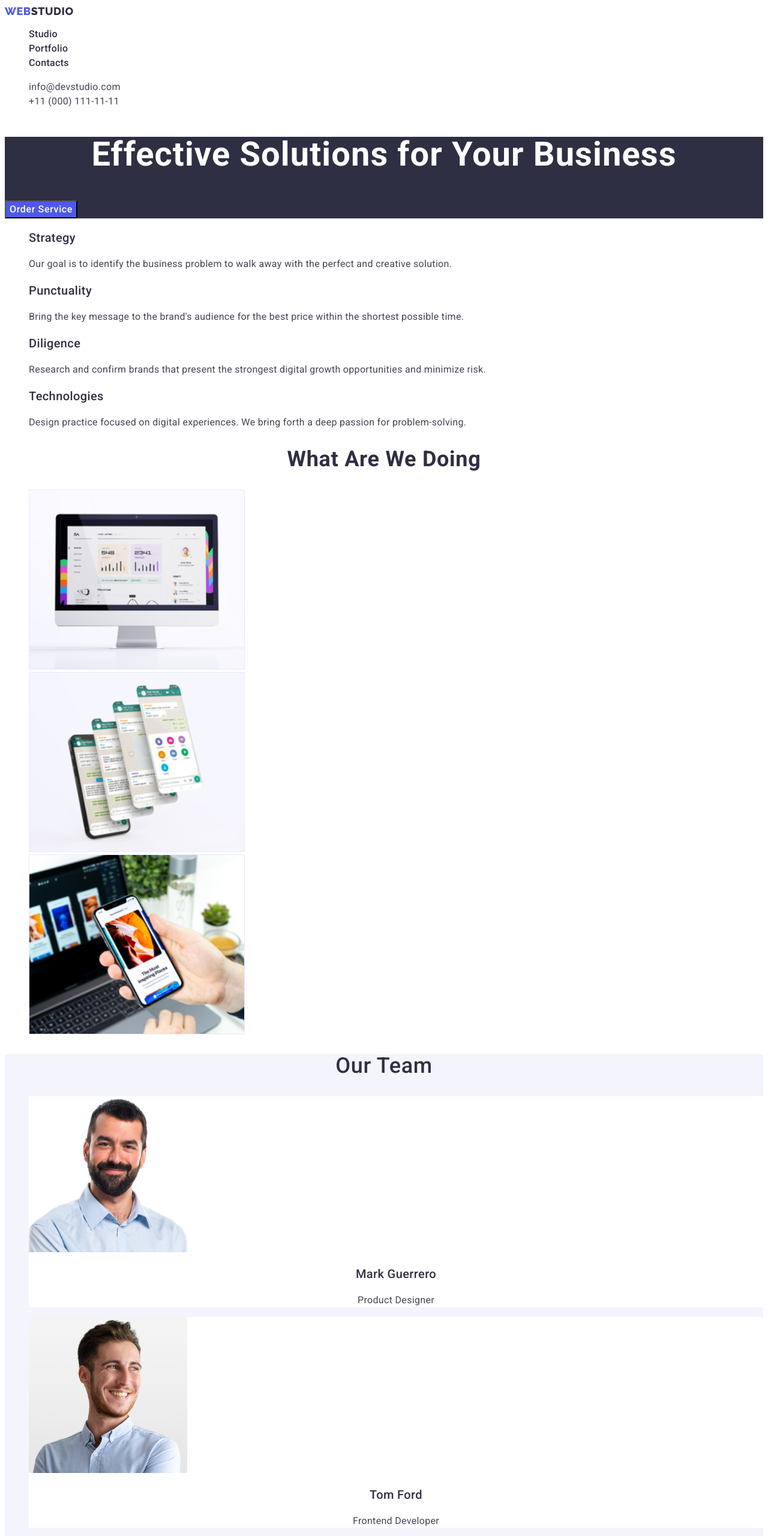
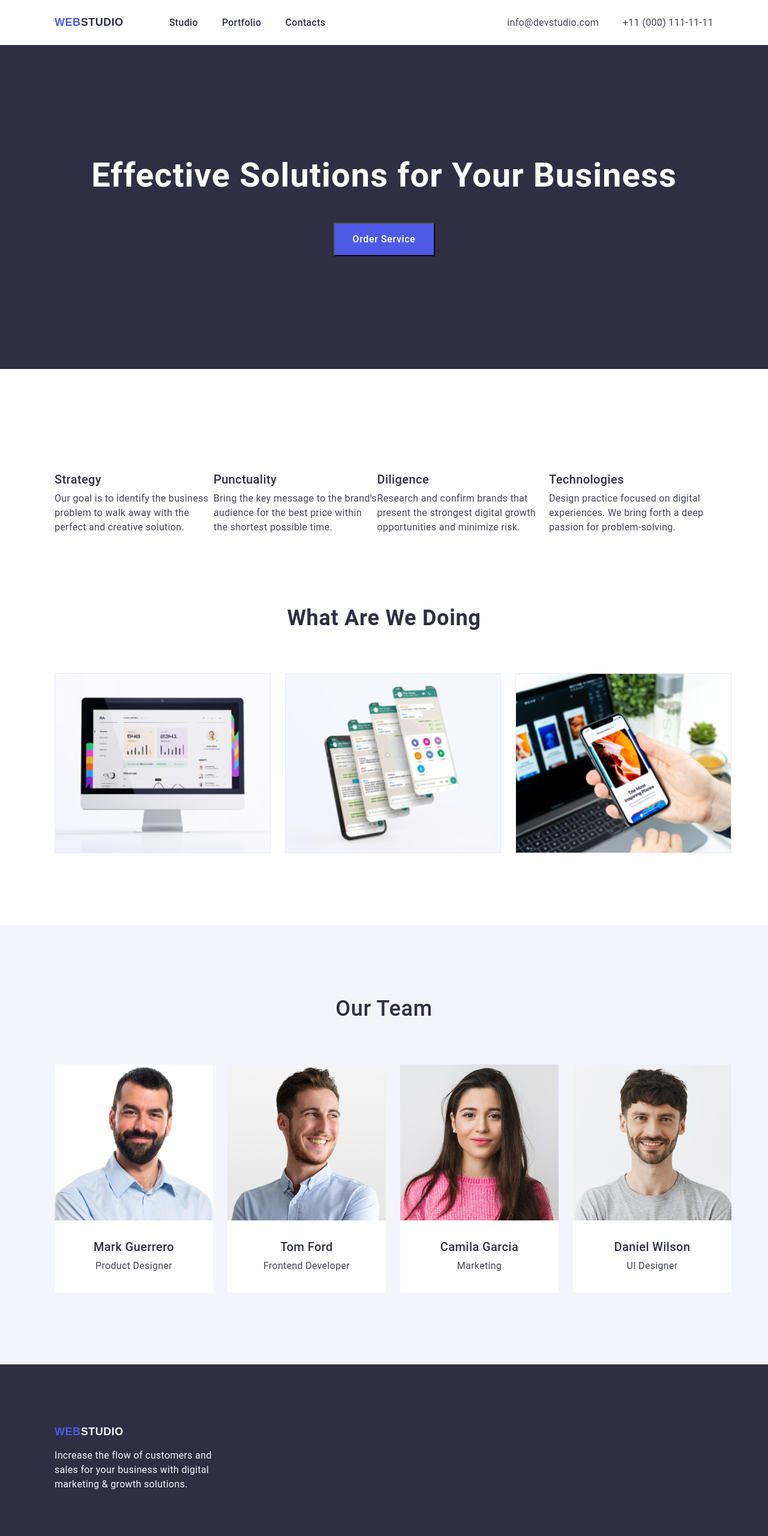
Before and after one commit to Mykhailo-Kovalchuk/goit-markup-hw-03, a plain HTML site: page index.html in a window 1280 px wide. Shown: the top 2560 px of the page at 60% size. Drawn offline with nearby package versions, Linux system fonts and the light colour scheme.

Commit message:
goit-markup-hw-03-commit-1

```diff
--- a/css/styles.css
+++ b/css/styles.css
@@ -4,6 +4,29 @@ body{
     background-color: var(--white-color);
 
 }
+
+* {
+    box-sizing: border-box;
+
+}
+
+h1, h2, h3, h4, h5, h6, p {
+    margin: 0;}
+
+ul, ol {
+    margin: 0;
+padding: 0;}
+
+img {display: block;}
+
+.container {
+    width: 1128px;
+    padding-left: 15px;
+    padding-right: 15px;
+    margin: 0 auto;
+}
+
+
 :root {
 --iris-color: #4D5AE5;
 --navy-blue-color: #2E2F42;
@@ -15,6 +38,27 @@ body{
 }
 
 /* HEADER */
+.header {
+    padding-top: 25.5px;
+    padding-bottom: 25.5px;
+}
+
+.header-container { display: flex;
+    flex-direction: row;
+    justify-content: flex-start;
+    align-items: center;
+    align-content: flex-start;
+}
+.header-navigation { display: flex;
+    flex-direction: row;
+    justify-content: flex-start;
+    align-items: center;
+    align-content: flex-start;
+}
+
+
+
+
 /* header logo */
 .logo-webstudio {
 font-family: "Raleway", sans-serif;
@@ -24,6 +68,8 @@ line-height: 1.17;
 letter-spacing: 0.03em;
 text-transform: uppercase;
 color: var(--iris-color);
+
+margin-right: 76px;
 }
 
 .logo-webstudio:hover {color: var(--iris-color);}
@@ -44,6 +90,13 @@ color: var(--iris-color);
     line-height: 1.5;
     letter-spacing: 0.02em;
     color: var(--navy-blue-color);
+
+    display: flex;
+    flex-direction: row;
+    justify-content: flex-start;
+    align-items: center;
+    align-content: flex-start;
+    gap: 40px;
 }
 .header-link:hover {color: var(--ocean-color);}
 .header-link:focus {color: var(--ocean-color);}
@@ -58,19 +111,49 @@ color: var(--iris-color);
         font-size: 16px;
         line-height: 1.5;
         color: var(--slate-color);
-        letter-spacing: 0.02em;}
+        letter-spacing: 0.02em;
+    margin-left: auto;
+
+    display: flex;
+
+    gap: 40px;
+
+
+    }
         .address-link:hover {color: var(--ocean-color);}
         .address-link:focus {color: var(--ocean-color);}
 
+
+
         /* MAIN CONTENT */
         /* main hero - Section 1*/
-.hero {background:var(--navy-blue-color);}
+.hero-studio {background:var(--navy-blue-color);
+    padding-top: 188px;
+    padding-bottom: 188px;
+}
+
+.hero-container {display: flex;
+flex-direction: column;
+justify-content: center;
+align-items: center;
+}
+
 .hero-title { font-weight: 700;
     font-size: 56px;
     line-height: 1.07;
         text-align: center;
     letter-spacing: 0.02em;
-    color: var(--white-color);}
+    color: var(--white-color);
+margin-bottom: 48px;
+
+/* ЗАДАТИ ШИРИНУ ДЛЯ РАМКИ Н1 */
+
+display: flex;
+flex-direction: row;
+align-items: center;
+justify-content: center;
+
+}
 
     .hero-button {
         font-family: inherit;
@@ -80,20 +163,46 @@ line-height: 1.5;
 color: var(--white-color);
 background: var(--iris-color);
 cursor: pointer;
-letter-spacing: 0.04em
-    }
+letter-spacing: 0.04em;
+
+
+display: flex;
+flex-direction: row;
+align-items: center;
+justify-content: center;
+
+min-width: 169px;
+height: 56px;
+   }
     .hero-button:hover {background-color: var(--ocean-color);}
     .hero-button:focus {background-color: var(--ocean-color);}
 
     /* Featurs - Section 2 */
-.featurs-title {
+    .featurs-section-2 {
+        padding-top: 120px;
+        padding-bottom: 120px;
+
+    }
+.featurs-container {
+    display: flex;
+    justify-content: flex-start;
+    flex-direction: row;
+    flex-wrap: wrap;
+    gap: 24px
+
+
+}
+
+.featurs-title {visibility: hidden;
 }
 
 .featurs-names {  font-weight: 500;
     font-size: 20px;
     line-height: 1.2;
     letter-spacing: 0.02em;
-    color: var(--navy-blue-color);}
+    color: var(--navy-blue-color);
+margin-bottom: 8px;
+}
 
 .featurs-text {
     font-size: 16px;
@@ -101,27 +210,64 @@ line-height: 1.5;
 letter-spacing: 0.02em;
 color: var(--slate-color);}
 
+.featurs-list {
+    display: flex;
+    }
+
 /* Work - What are we doing - Section 3 */
+.work-section-3 {
+    padding-bottom: 120px;
+}
+.work-container {
+    display: flex;
+    flex-direction: column;
+
+}
+
 .work-title {font-weight: 700;
     font-size: 36px;
     line-height: 1.11;
     text-align: center;
     letter-spacing: 0.02em;
     text-transform: capitalize;
-    color: var(--navy-blue-color);}
+    color: var(--navy-blue-color);
+    margin-bottom: 72px;}
+
+    .work-list-container {
+        display: flex;
+        gap: 24px;
+    }
 
 /* About us - Section 4 */
-.about-us {
+.about-us-section-4 {
     background: var(--cloud-color);
+    padding-bottom: 120px;
 }
+
+.about-us-container {
+    display: flex;
+    flex-direction: column;
+    padding-top: 120px;
+}
+
 .about-title {font-weight: 500;
     font-size: 36px;
     line-height: 1.11;
     text-align: center;
     letter-spacing: 0.02em;
     text-transform: capitalize;
-    color: var(--navy-blue-color);}
+    color: var(--navy-blue-color);
 
+    display: flex;
+    justify-content: center;
+    margin-bottom: 72px;
+
+}
+
+.about-us-list {
+    display: flex;
+    gap: 24px;
+}
 
     .name-of-workers {font-weight: 500;
         font-size: 20px;
@@ -129,12 +275,16 @@ color: var(--slate-color);}
         text-align: center;
         letter-spacing: 0.02em;
         color: var(--navy-blue-color);
+
+        margin-top: 32px;
+        margin-bottom: 8px;
         }
     .work-position {font-size: 16px;
         line-height: 1.5;
         text-align: center;
         letter-spacing: 0.02em;
         color: var(--slate-color);
+        margin-bottom: 32px;
         }
 
     .team-figuration {
@@ -144,7 +294,16 @@ color: var(--slate-color);}
 
 /* Footer */
 .footer {background: var(--navy-blue-color);
+    padding-top: 101.5px;
+    padding-bottom: 100px;
 }
+.footer-container {
+    display: flex;
+    flex-direction: column;
+    justify-content: start;
+    gap: 17.5px;
+}
+
 .logo-webstudio-footer {
     font-family: "Raleway", sans-serif;
 font-weight: 800;
@@ -156,7 +315,15 @@ color: var(--iris-color);}
 .studio-footer {color: var(--cloud-color);
 }
 .footer-text {
-    color: var(--cloud-color);}
+    color: var(--cloud-color);
+
+    font-style: normal;
+font-weight: 400;
+font-size: 16px;
+line-height: 1.5;
+letter-spacing: 0.02em;
+width: 264px;
+}
 
 .studio-footer {color: var(--cloud-color);
 }
@@ -166,8 +333,20 @@ color: var(--iris-color);}
 
 
     /* ----------- Portfolio Main -------------- */
-.portfolio-hero-section {}
+.portfolio-hero-section {
+    padding-bottom: 120px;
+}
+.portfolio-hero-title {visibility: hidden;}
 
+.portfolio-container {
+    display: flex;
+    flex-direction: column;
+    justify-content: center;
+    align-items: center;
+    align-content: center;
+
+
+}
 
 /* buttons of portfolio */
 .button-font-family {
@@ -179,8 +358,22 @@ color: var(--iris-color);}
     align-items: center;
     text-align: center;
     letter-spacing: 0.04em;
-    color: var(--iris-color);;
-    background-color: var(--cloud-color);}
+    color: var(--iris-color);
+    background-color: var(--cloud-color);
+
+padding: 12px 24px;
+}
+.button-portfolio-container {
+    display: flex;
+    justify-content: start;
+    align-items: start;
+    align-content: center;
+    flex-direction: row;
+    gap: 24px;
+
+    padding-bottom: 72px;
+}
+
 .button-font-family:hover {color: var(--white-color);
 background-color: var(--ocean-color);}
 .button-font-family:focus {color: var(--white-color);
@@ -190,13 +383,35 @@ background-color: var(--ocean-color);}
     cursor: pointer;}
 
    /* Photo products */
+   .portfolio-products-conteiner {
+    display: flex;
+
+
+   }
+
+.portfolio-link-container {
+    display: flex;
+    flex-wrap: wrap;
+    gap: 24px;
+    margin-bottom: 48px;
+
+}
+.images-link-container {
+    display: flex;
+    flex-direction: row;
+    gap: 32px;
+
+
+}
+
 .portfolio-product-title {
     font-weight: 500;
     font-size: 20px;
     line-height: 1.2;
     letter-spacing: 0.02em;
 
-    color: var(--navy-blue-color);}
+    color: var(--navy-blue-color);
+}
 
 
 .portfolio-product-description {
--- a/index.html
+++ b/index.html
@@ -4,21 +4,27 @@
     <meta charset="UTF-8" />
     <meta http-equiv="X-UA-Compatible" content="IE=edge" />
     <meta name="viewport" content="width=device-width, initial-scale=1.0" />
-    <link rel="stylesheet" href="./css/styles.css" />
 
     <link rel="preconnect" href="https://fonts.googleapis.com" />
     <link rel="preconnect" href="https://fonts.gstatic.com" crossorigin />
+
     <link
-      href="https://fonts.googleapis.com/css2?family=Raleway:wght@800&family=Roboto:wght@400;500;700;900&display=swap"
       rel="stylesheet"
+      href="https://cdnjs.cloudflare.com/ajax/libs/modern-normalize/2.0.0/modern-normalize.min.css"
+      integrity="sha512-4xo8blKMVCiXpTaLzQSLSw3KFOVPWhm/TRtuPVc4WG6kUgjH6J03IBuG7JZPkcWMxJ5huwaBpOpnwYElP/m6wg=="
+      crossorigin="anonymous"
+      referrerpolicy="no-referrer"
     />
+
+    <link rel="stylesheet" href="./css/styles.css" />
     <title>Web Studio</title>
   </head>
   <body>
     <!-- Header -->
-    <header>
+    <header class="header">
+      <div class="container header-container">
         <!-- Menu nav -->
-      <nav>
+        <nav class="header-navigation">
           <!-- Header Logo -->
           <a href="./index.html" class="logo-webstudio link"
             >Web<span class="studio">Studio</span></a
@@ -42,7 +48,7 @@
           </ul>
         </nav>
         <!-- header address link -->
-      <address class="address-link list">
+        <address class="address-link list header-address">
           <ul class="address-link list">
             <li>
               <a
@@ -60,24 +66,30 @@
             </li>
           </ul>
         </address>
+      </div>
     </header>
 
     <!-- Main content -->
     <main>
       <!-- Hero  section 1 -->
-      <section class="hero">
-        <h1 class="hero-title">Effective Solutions for Your Business</h1>
+      <section class="hero-studio">
+        <div class="container hero-container">
+          <h1 class="hero-title hero-title-container">
+            Effective Solutions for Your Business
+          </h1>
           <button class="hero-button" type="button">Order Service</button>
+        </div>
       </section>
       <!-- Featurs section 2 -->
-      <section>
-        <h2 hidden class="featurs-title">Featurs</h2>
-        <ul class="list">
+      <section class="featurs-section-2">
+        <div class="container featurs-container">
+          <h2 class="featurs-title">Featurs</h2>
+          <ul class="list featurs-list">
             <li>
               <h3 class="featurs-names">Strategy</h3>
               <p class="featurs-text">
-              Our goal is to identify the business problem to walk away with the
-              perfect and creative solution.
+                Our goal is to identify the business problem to walk away with
+                the perfect and creative solution.
               </p>
             </li>
             <li>
@@ -102,11 +114,13 @@
               </p>
             </li>
           </ul>
+        </div>
       </section>
       <!-- Work - What ate we doing - Section 3 -->
-      <section>
+      <section class="work-section-3">
+        <div class="container work-container">
           <h2 class="work-title">What are we doing</h2>
-        <ul class="list">
+          <ul class="list work-list-container">
             <li>
               <img
                 src="./images/img-1-rectangle-71.jpg"
@@ -129,11 +143,13 @@
               />
             </li>
           </ul>
+        </div>
       </section>
       <!-- About us - Section 4 -->
-      <section class="about-us">
+      <section class="about-us-section-4">
+        <div class="container about-us-container">
           <h2 class="about-title">Our Team</h2>
-        <ul class="list">
+          <ul class="list about-us-list">
             <li class="team-figuration">
               <img
                 src="./images/photo-of-mark.jpg"
@@ -171,11 +187,13 @@
               <p class="work-position">UI Designer</p>
             </li>
           </ul>
+        </div>
       </section>
     </main>
 
     <!-- Footer -->
     <footer class="footer">
+      <div class="container footer-container">
         <!-- Footer Logo -->
 
         <a href="./index.html" class="logo-webstudio-footer link link-cursor"
@@ -183,9 +201,10 @@
         >
 
         <p class="footer-text">
-        Increase the flow of customers and sales for your business with digital
-        marketing & growth solutions.
+          Increase the flow of customers and sales for your business with
+          digital marketing & growth solutions.
         </p>
+      </div>
     </footer>
   </body>
 </html>
```
Also changed, not shown: portfolio.html (+37 -22 lines). Lines whose indentation alone changed are shown as unchanged.
